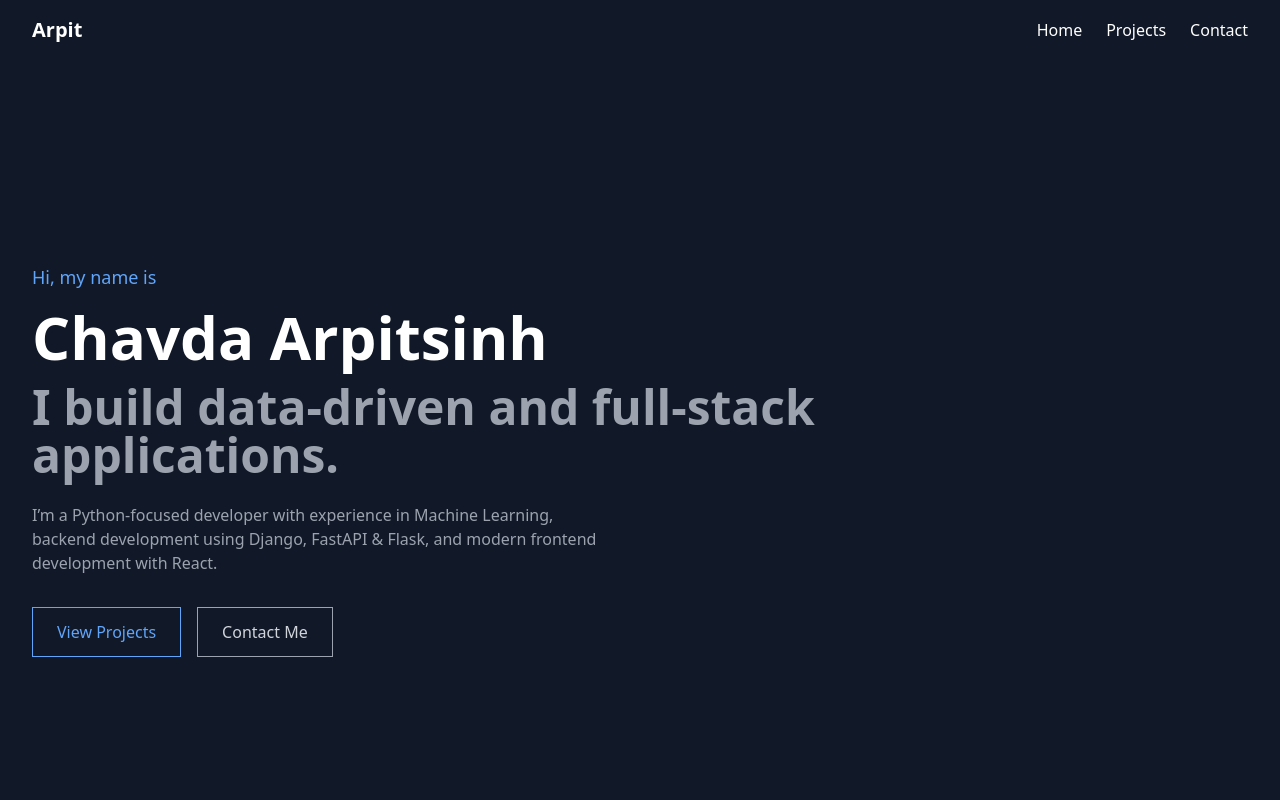
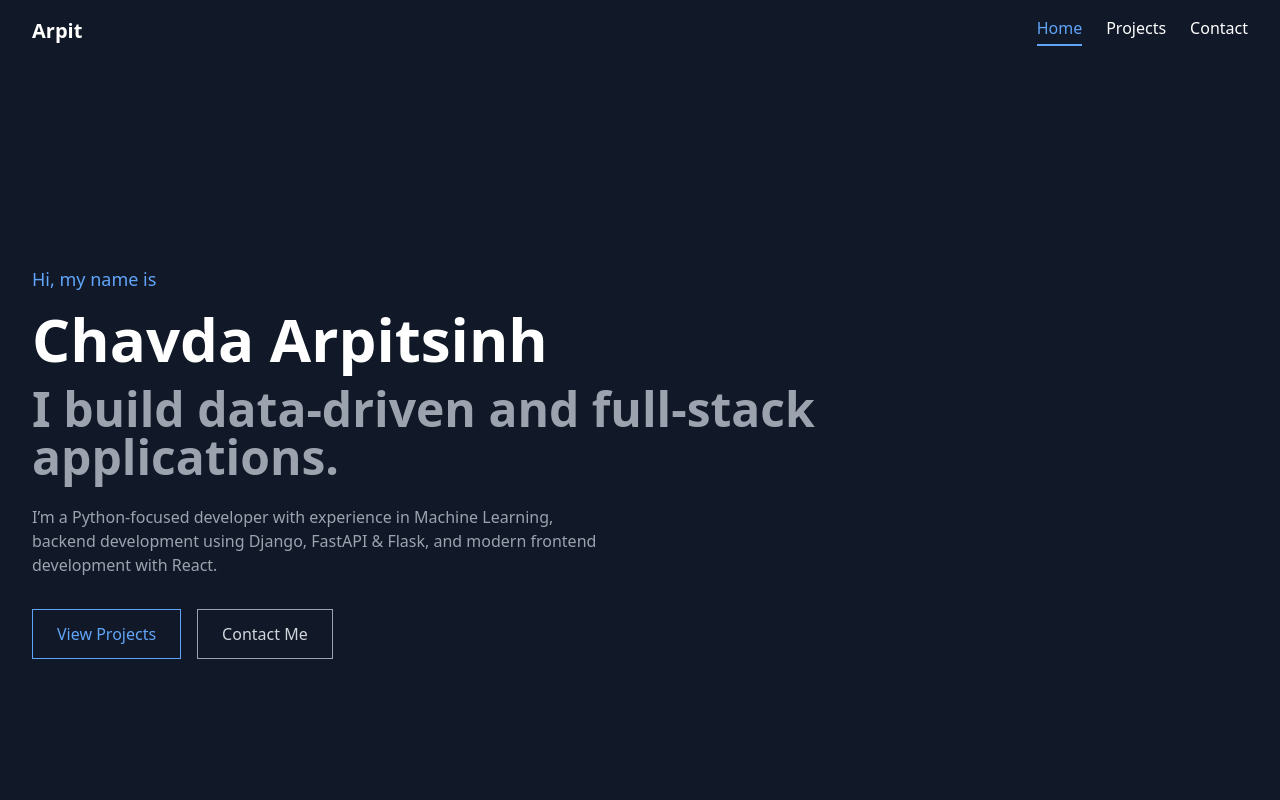
Before and after one commit to chavdaarpitsinh1248/portfolio, a React (Vite) app: page / in a window 1280 px wide. Shown: the top 800 px of the page. Built offline with nearby package versions, Linux system fonts and the light colour scheme.

Commit message:
style: add active link highlighting and sticky navbar

```diff
--- a/src/components/Navbar.jsx
+++ b/src/components/Navbar.jsx
@@ -1,18 +1,23 @@
 import { NavLink } from "react-router-dom";
 
 function Navbar() {
+  const linkClass = ({ isActive }) =>
+    isActive
+      ? "text-blue-400 border-b-2 border-blue-400 pb-1"
+      : "hover:text-blue-400";
+
   return (
-    <nav className="flex justify-between items-center px-6 sm:px-8 py-4 bg-gray-900 text-white">
+    <nav className="flex justify-between items-center px-6 sm:px-8 py-4 bg-gray-900 text-white sticky top-0 z-50">
       <h1 className="text-xl font-bold">Arpit</h1>
 
       <div className="flex gap-6">
-        <NavLink to="/" className="hover:text-blue-400">
+        <NavLink to="/" className={linkClass}>
           Home
         </NavLink>
-        <NavLink to="/projects" className="hover:text-blue-400">
+        <NavLink to="/projects" className={linkClass}>
           Projects
         </NavLink>
-        <NavLink to="/contact" className="hover:text-blue-400">
+        <NavLink to="/contact" className={linkClass}>
           Contact
         </NavLink>
       </div>
```
